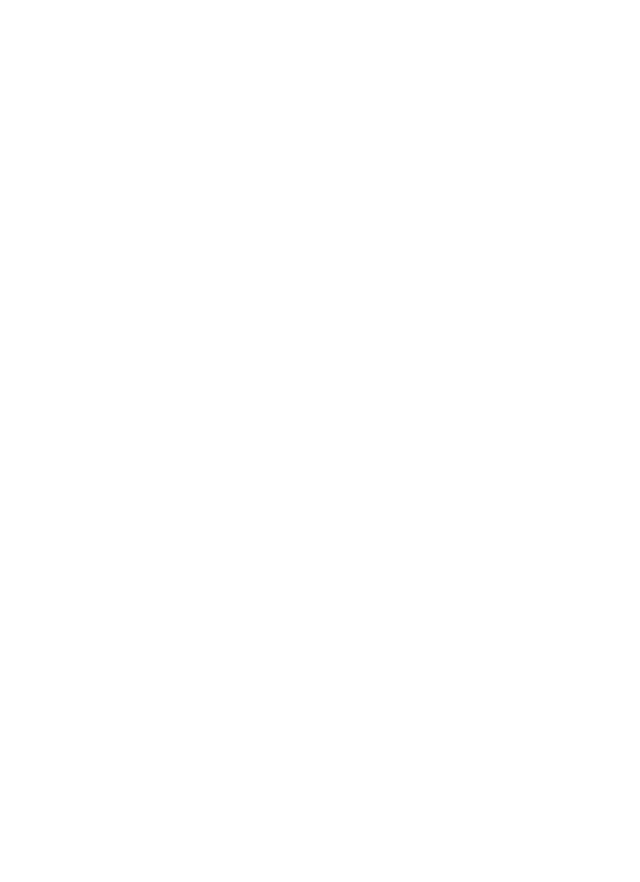
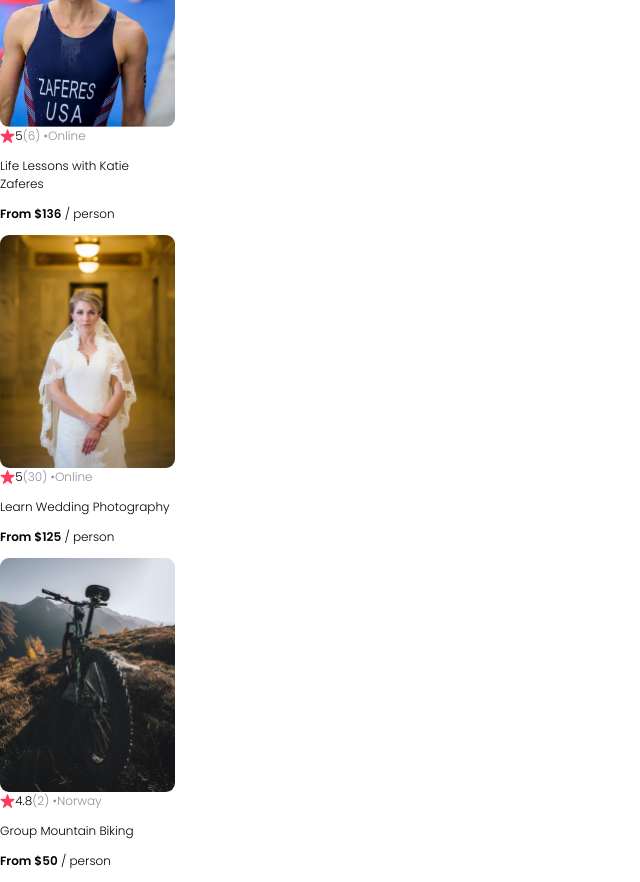
Before and after one commit to godkinja/ReactLearning, a React (Vite) app in the folder Learning/AirBnB_Clone/: page / in a window 1280 px wide. Shown: the part 1380-2262 px from the top of the page, without its empty margins (0-640 px from the left). Before the commit the page ends 1273 px from the top, so only its background shows below. Built offline with nearby package versions, Linux system fonts and the light colour scheme.

Commit message:
Mapping Exercice using Cards

```diff
--- a/Learning/AirBnB_Clone/src/App.jsx
+++ b/Learning/AirBnB_Clone/src/App.jsx
@@ -2,8 +2,24 @@
 import Navbar from "./components/Navbar.jsx"
 import Hero from "./components/Hero.jsx"
 import Card from "./components/Card.jsx"
+import Data from "./data.js"
 
 export default function App() {
+
+    const card = Data.map(card =>
+
+      <Card
+
+        image = {card.coverImg}
+        rating = {card.stats.rating}
+        reviewCount = {card.stats.reviewCount}
+        country = {card.location}
+        title = {card.title}
+        price = {card.price}
+
+      />
+
+    )
 
     return (
 
@@ -24,6 +40,8 @@
 
         />
 
+        {card}
+
       </>
 
     )
--- /dev/null
+++ b/Learning/AirBnB_Clone/src/data.js
@@ -0,0 +1,41 @@
+export default [
+    {
+        id: 1,
+        title: "Life Lessons with Katie Zaferes",
+        description: "I will share with you what I call \"Positively Impactful Moments of Disappointment.\" Throughout my career, many of my highest moments only came after setbacks and losses. But learning from those difficult moments is what gave me the ability to rise above them and reach my goals.",
+        price: 136,
+        coverImg: "katie-zaferes.png",
+        stats: {
+            rating: 5.0,
+            reviewCount: 6
+        },
+        location: "Online",
+        openSpots: 0,
+    },
+    {
+        id: 2,
+        title: "Learn Wedding Photography",
+        description: "Interested in becoming a wedding photographer? For beginner and experienced photographers alike, join us in learning techniques required to leave the happy couple with memories that'll last a lifetime.",
+        price: 125,
+        coverImg: "wedding-photography.png",
+        stats: {
+            rating: 5.0,
+            reviewCount: 30
+        },
+        location: "Online",
+        openSpots: 27,
+    },
+    {
+        id: 3,
+        title: "Group Mountain Biking",
+        description: "Experience the beautiful Norwegian landscape and meet new friends all while conquering rugged terrain on your mountain bike. (Bike provided!)",
+        price: 50,
+        coverImg: "mountain-bike.png",
+        stats: {
+            rating: 4.8,
+            reviewCount: 2
+        },
+        location: "Norway",
+        openSpots: 3,
+    }
+]
```
Also changed, not shown: Learning/AirBnB_Clone/public/mountain-bike.png (added), Learning/AirBnB_Clone/public/wedding-photography.png (added).
